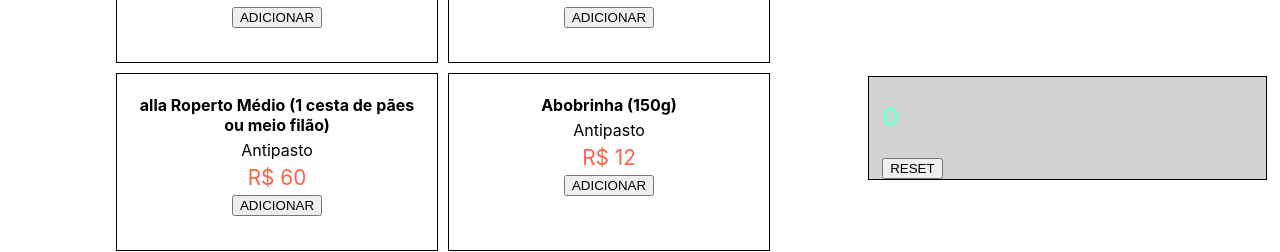
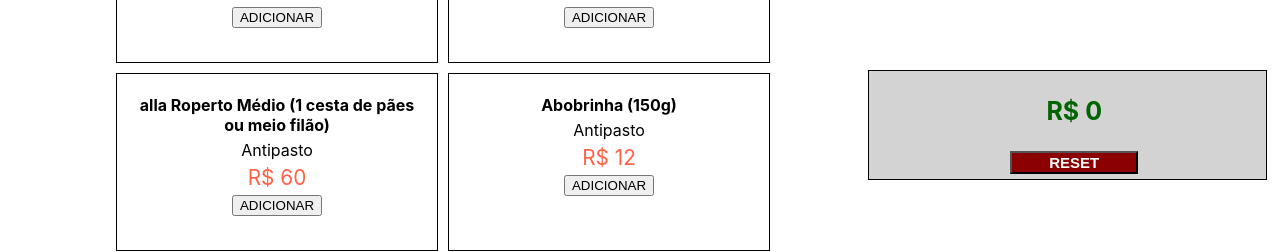
Before and after one commit to giuroperto/search-page, a React (Create React App) app: page / in a window 1280 px wide. Shown: the part 612-864 px from the top of the page. Built offline with nearby package versions, Linux system fonts and the light colour scheme; a web font is replaced by a local one.

Commit message:
adjusted order + button + color

```diff
--- a/src/Components/AllItems/AllItems.js
+++ b/src/Components/AllItems/AllItems.js
@@ -147,8 +147,8 @@ const ListaDeliveryItems = () => {
               )
             })
           }
-            <p className="total-order">{totalOrder}</p>
-            <button onClick={resetCart}>RESET</button>
+            <p className="total-order">R$ {totalOrder}</p>
+            <button className="reset-order" onClick={resetCart}>RESET</button>
           </div>
         )
       }
--- a/src/css/AllItems.css
+++ b/src/css/AllItems.css
@@ -94,11 +94,22 @@
     right: 1vw;
     bottom: 1vh;
     border: 1px solid black;
-    background-color: lightgray; }
+    background-color: lightgray;
+    display: flex;
+    flex-direction: column;
+    justify-content: center; }
     .lista-items-delivery-container .cart .total-order {
-      color: aquamarine;
+      color: darkgreen;
       font-size: 25px;
-      font-weight: bold; }
+      font-weight: bold;
+      text-align: center; }
+    .lista-items-delivery-container .cart .reset-order {
+      background-color: darkred;
+      color: white;
+      font-weight: bold;
+      font-size: 15px;
+      margin: 0 auto 5px;
+      width: 10vw; }
   .lista-items-delivery-container .go-up {
     position: fixed;
     right: 2.5vw;
--- a/src/scss/AllItems.scss
+++ b/src/scss/AllItems.scss
@@ -142,11 +142,24 @@ $icon: 2.5rem;
     bottom: 1vh;
     border: 1px solid black;
     background-color: lightgray;
+    display: flex;
+    flex-direction: column;
+    justify-content: center;
 
     .total-order {
-      color: aquamarine;
+      color: darkgreen;
       font-size: 25px;
       font-weight: bold;
+      text-align: center;
+    }
+
+    .reset-order {
+      background-color: darkred;
+      color: white;
+      font-weight: bold;
+      font-size: 15px;
+      margin: 0 auto 5px;
+      width: 10vw;
     }
   }
 
```
